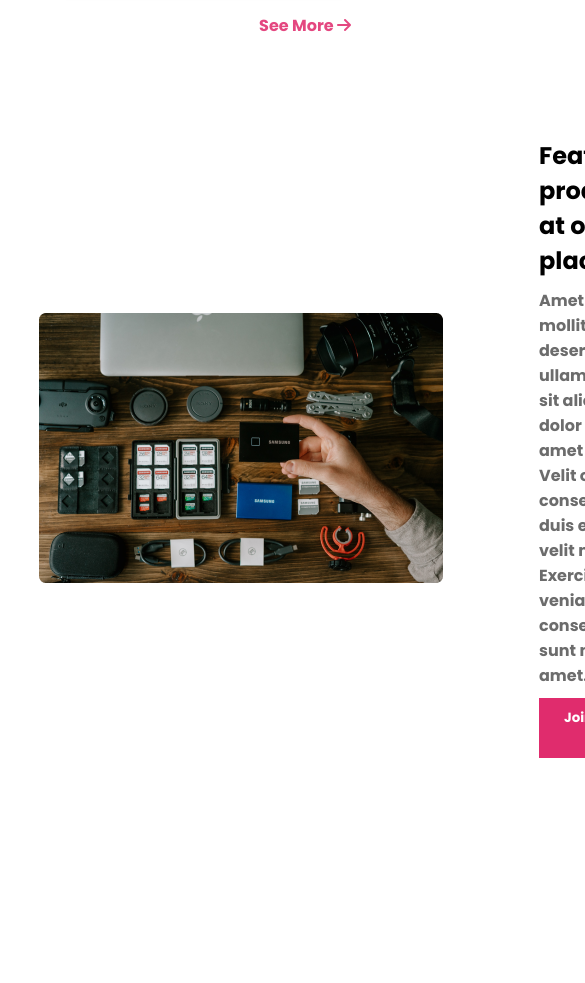
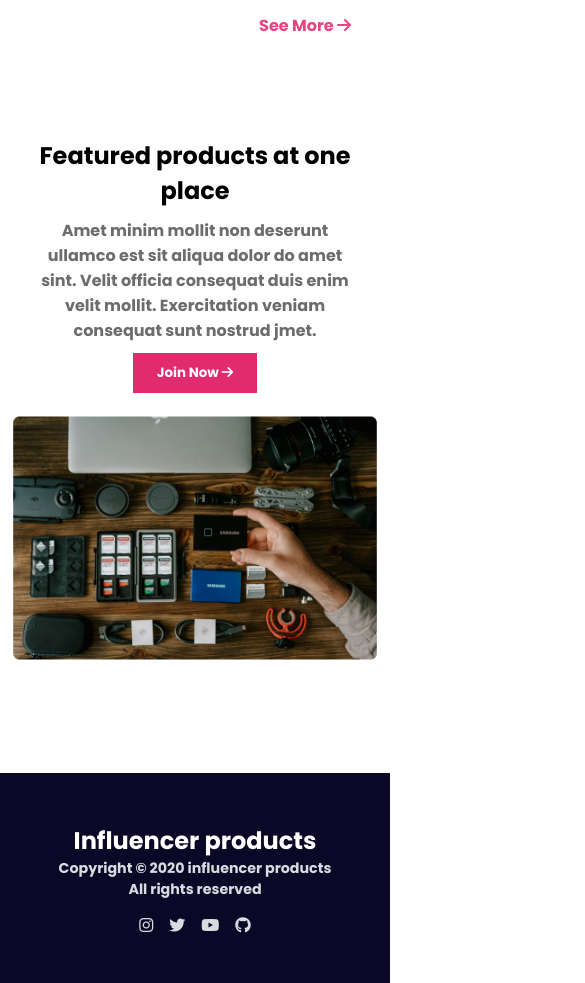
Before and after one commit to anikshajol/influence-gear, a plain HTML site: page index.html in a window 390 px wide. Shown: the part 5900-6883 px from the top of the page, 585 px wide, since content can reach past the window. Before the commit the page ends 6758 px from the top, so only its background shows below. Drawn offline with Linux system fonts and the light colour scheme.

Commit message:
footer complete with responsive

```diff
--- a/index.html
+++ b/index.html
@@ -268,10 +268,10 @@
           <p class="description">
             Amet minim mollit non deserunt ullamco est sit aliqua dolor do amet
             sint. Velit officia consequat duis enim velit mollit. Exercitation
-            veniam consequat sunt nostrud amet.
+            veniam consequat sunt nostrud jmet.
           </p>
           <button class="btn-primary">
-            Join Now <i class="fa-solid fa-arrow-right"></i>
+            Join Now <i class="fa-solid fa-arrow-right"> </i>
           </button>
         </div>
       </section>
@@ -279,6 +279,18 @@
 
     <!-- main end -->
     <!-- footer start -->
+    <footer>
+      <h3 class="title">Influencer products</h3>
+      <p class="description">
+        Copyright &copy; 2020 influencer products <br />All rights reserved
+      </p>
+      <div class="icon">
+        <i class="fa-brands fa-instagram"></i>
+        <i class="fa-brands fa-twitter"></i>
+        <i class="fa-brands fa-youtube"></i>
+        <i class="fa-brands fa-github"></i>
+      </div>
+    </footer>
     <!-- footer end -->
   </body>
 </html>
--- a/responsive.css
+++ b/responsive.css
@@ -14,7 +14,8 @@
     padding-top: 20px;
   }
 
-  .banner-container {
+  .banner-container,
+  .featured-container {
     flex-direction: column-reverse;
     gap: 10px;
     text-align: center;
@@ -29,6 +30,10 @@
   .popular-section-title {
     text-align: center;
   }
+
+  .featured-image {
+    transform: scale(0.9);
+  }
 }
 
 /* medium device */
@@ -39,7 +44,8 @@
     justify-content: center;
     gap: 30px;
   }
-  .banner-container {
+  .banner-container,
+  .featured-container {
     flex-direction: column-reverse;
     align-items: center;
     text-align: center;
@@ -50,4 +56,10 @@
   .popular-card-container {
     grid-template-columns: 1fr 1fr;
   }
+  .featured-container {
+    gap: 10px;
+  }
+  .featured-image {
+    width: 100%;
+  }
 }
--- a/style.css
+++ b/style.css
@@ -180,12 +180,40 @@ nav ul li {
   margin-bottom: 100px;
 }
 
-.featured-content button {
-  border-radius: 0;
-}
-
 .featured-content p {
   margin: 10px 0;
   color: #6c6c6c;
   font-weight: 700;
 }
+
+.featured-content button {
+  border-radius: 0;
+}
+
+/* footer */
+
+footer {
+  background: #0a0826;
+  padding: 50px 0;
+  text-align: center;
+}
+
+footer .title {
+  color: #fff;
+}
+
+footer .description {
+  color: #d9dbe1;
+
+  font-size: 0.89rem;
+
+  font-weight: 700;
+  margin-bottom: 17px;
+}
+
+footer .icon {
+  color: #d9dbe1;
+  display: flex;
+  justify-content: center;
+  gap: 16px;
+}
```
